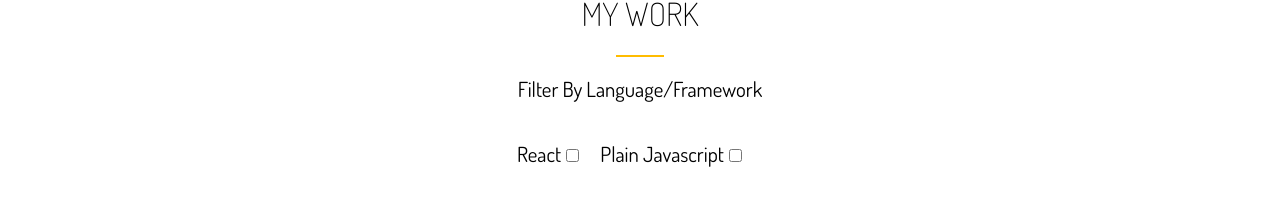
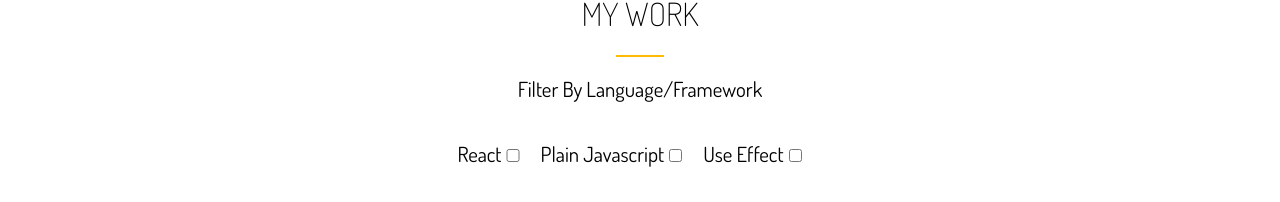
Before and after one commit to Edvardunsvag/Edvard-Portifolio, a React (Create React App) app: page / in a window 1280 px wide. Shown: the part 1418-1620 px from the top of the page. Built offline with nearby package versions, Linux system fonts and the light colour scheme; grey boxes are pictures that could not be loaded.

Commit message:
fixed new filtering

```diff
--- a/src/Components/ProjectContainer.js
+++ b/src/Components/ProjectContainer.js
@@ -6,6 +6,7 @@ export default function ProjectContainer() {
     const [filterItems, setFilterItems] = useState({
         react: false,
         plainJavascript: false,
+        useEffect: false,
     });
 
     const [sortedProjects, setSortedProjects] = useState(data);
@@ -31,6 +32,12 @@ export default function ProjectContainer() {
         if (filterItems.react) {
             tempItems = tempItems.filter((item) => {
                 return item.fields.react === true;
+            });
+        }
+
+        if (filterItems.useEffect) {
+            tempItems = tempItems.filter((item) => {
+                return item.fields.useEffect === true;
             });
         }
 
@@ -63,6 +70,13 @@ export default function ProjectContainer() {
                         name='plainJavascript'
                         onChange={handleChange}
                         id='plainJavascript'></input>
+                    <label htmlFor=''>Use Effect</label>
+                    <input
+                        className='form-control'
+                        type='checkBox'
+                        name='useEffect'
+                        onChange={handleChange}
+                        id='useeffect'></input>
                 </div>
 
                 <div className='items'>
--- a/src/data.js
+++ b/src/data.js
@@ -18,6 +18,7 @@ const data = [
             description: 'Javascript, HTML, CSS',
             react: false,
             plainJavascript: true,
+            useEffect: false,
         },
     },
     {
@@ -32,6 +33,7 @@ const data = [
             react: true,
             description: 'React, HTML, CSS',
             plainJavascript: false,
+            useEffect: false,
         },
     },
     {
@@ -46,6 +48,7 @@ const data = [
             description: 'React, HTML, CSS',
             react: true,
             plainJavascript: false,
+            useEffect: false,
         },
     },
     {
@@ -60,6 +63,7 @@ const data = [
             description: 'React, HTML, CSS',
             react: true,
             plainJavascript: false,
+            useEffect: false,
         },
     },
     {
@@ -74,6 +78,7 @@ const data = [
             description: 'React, HTML, CSS',
             react: true,
             plainJavascript: false,
+            useEffect: true,
         },
     },
     {
@@ -88,6 +93,7 @@ const data = [
             description: 'React, HTML, CSS',
             react: true,
             plainJavascript: false,
+            useEffect: true,
         },
     },
 ];
```
